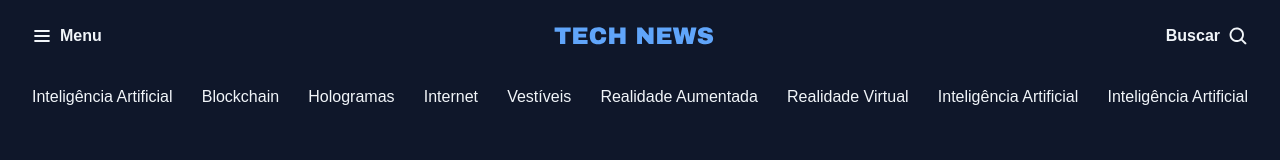
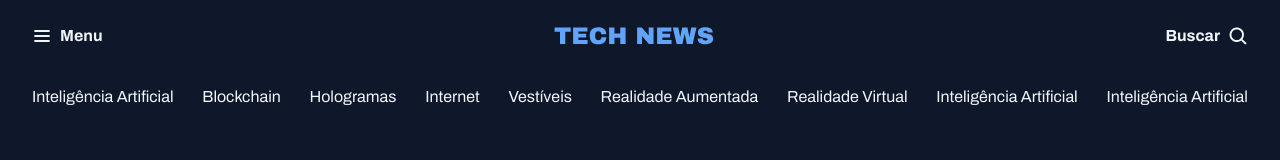
Before and after one commit to ildopetrijunior/trailfs-newsletter, a plain HTML site: page index.html in a window 1280 px wide. Drawn offline with Linux system fonts and the light colour scheme.

Commit message:
fix: font variables

```diff
--- a/styles/global.css
+++ b/styles/global.css
@@ -12,12 +12,12 @@
     --text-color-primary: #F1F5F9;
     --text-color-secondary: #CBD5E1;
 
-    --font-family: "Poppins", sans-serif;
+    --font-family: "Archivo", sans-serif;
     --title-lg: 800 24px/135% var(--font-family);
     --title-md: 800 16px/140% var(--font-family);
     --title-sm: 800 14px/140% var(--font-family);
     --span-md: 600 14px/145% var(--font-family);
-    --span-sm: 500 10/120% var(--font-family);
+    --span-sm: 500 10px/120% var(--font-family);
     --text-md: 400 16px/140% var(--font-family);
     --text-sm: 400 14px/160% var(--font-family);
 }
```
